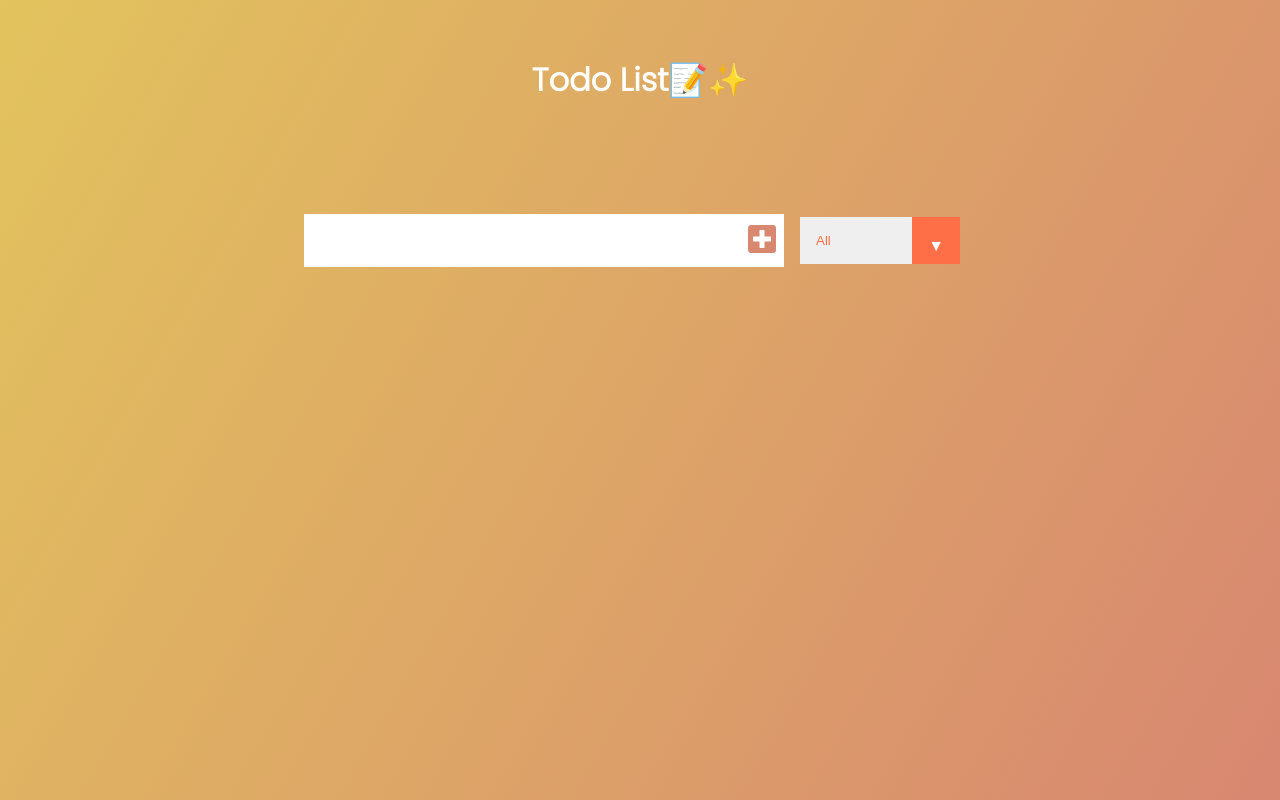
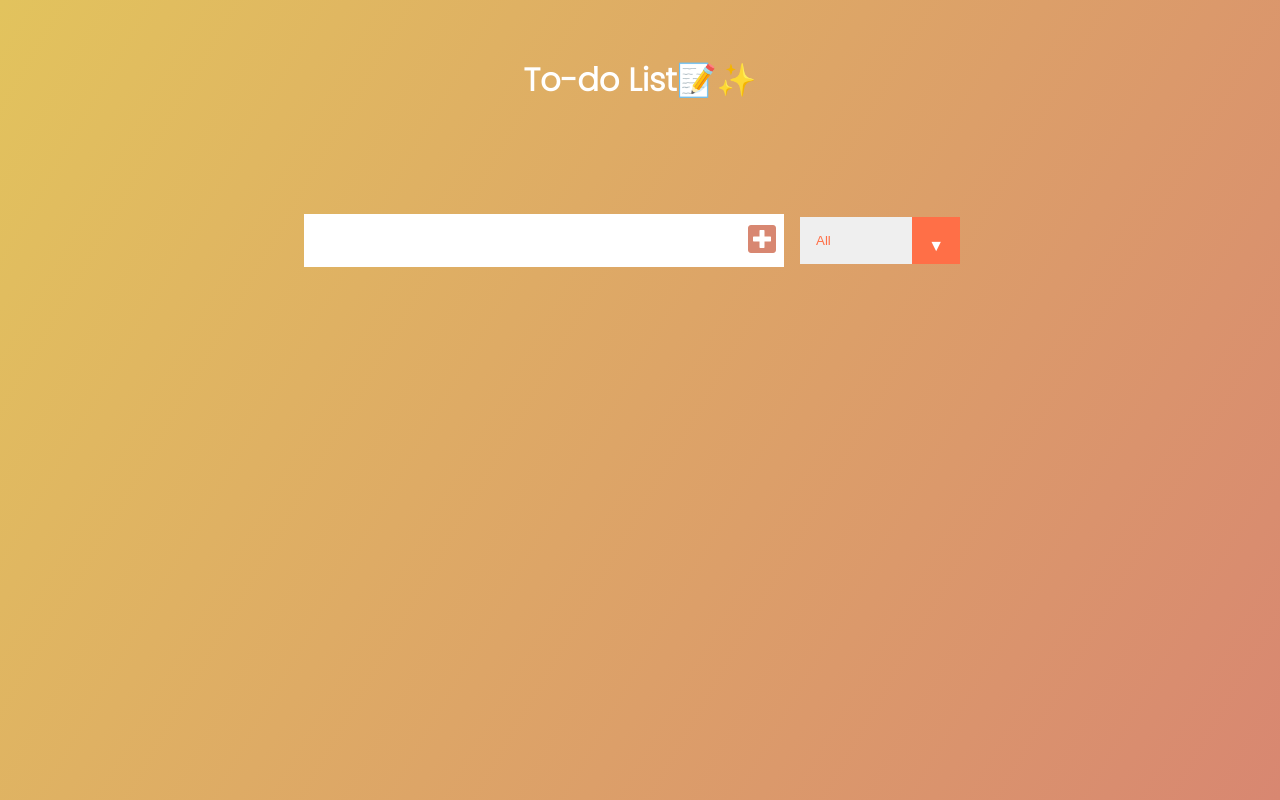
Before and after one commit to Thulasidharan-coder/TO-DO, a plain HTML site: page index.html in a window 1280 px wide. Drawn offline with Linux system fonts and the light colour scheme.

Commit message:
Update index.html

```diff
--- a/index.html
+++ b/index.html
@@ -13,7 +13,7 @@
 <body>
 
   <header>
-    <h1>Todo List📝✨</h1>
+    <h1>To-do List📝✨</h1>
   </header>
   <form >
       <input type="text" class="todo-input">
```
